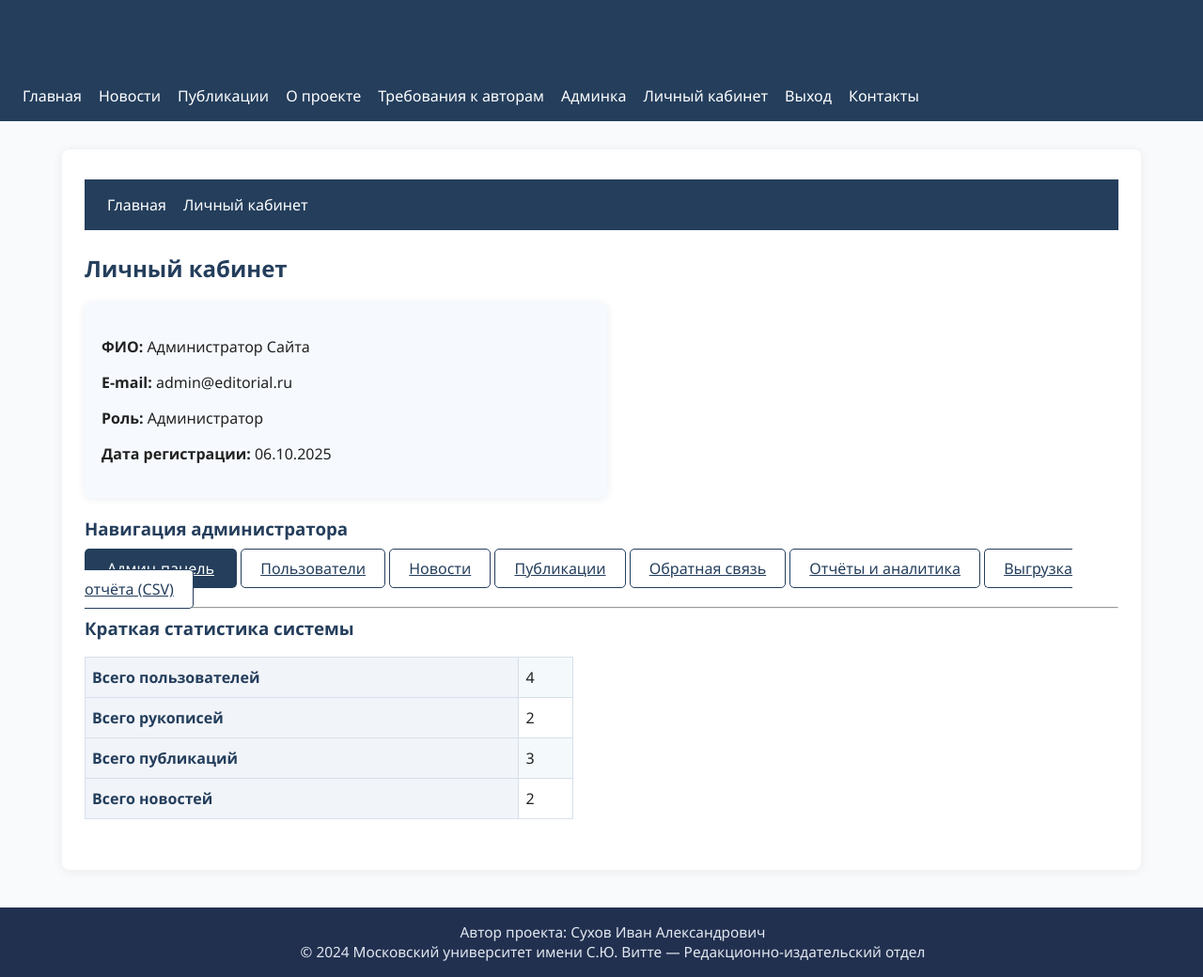
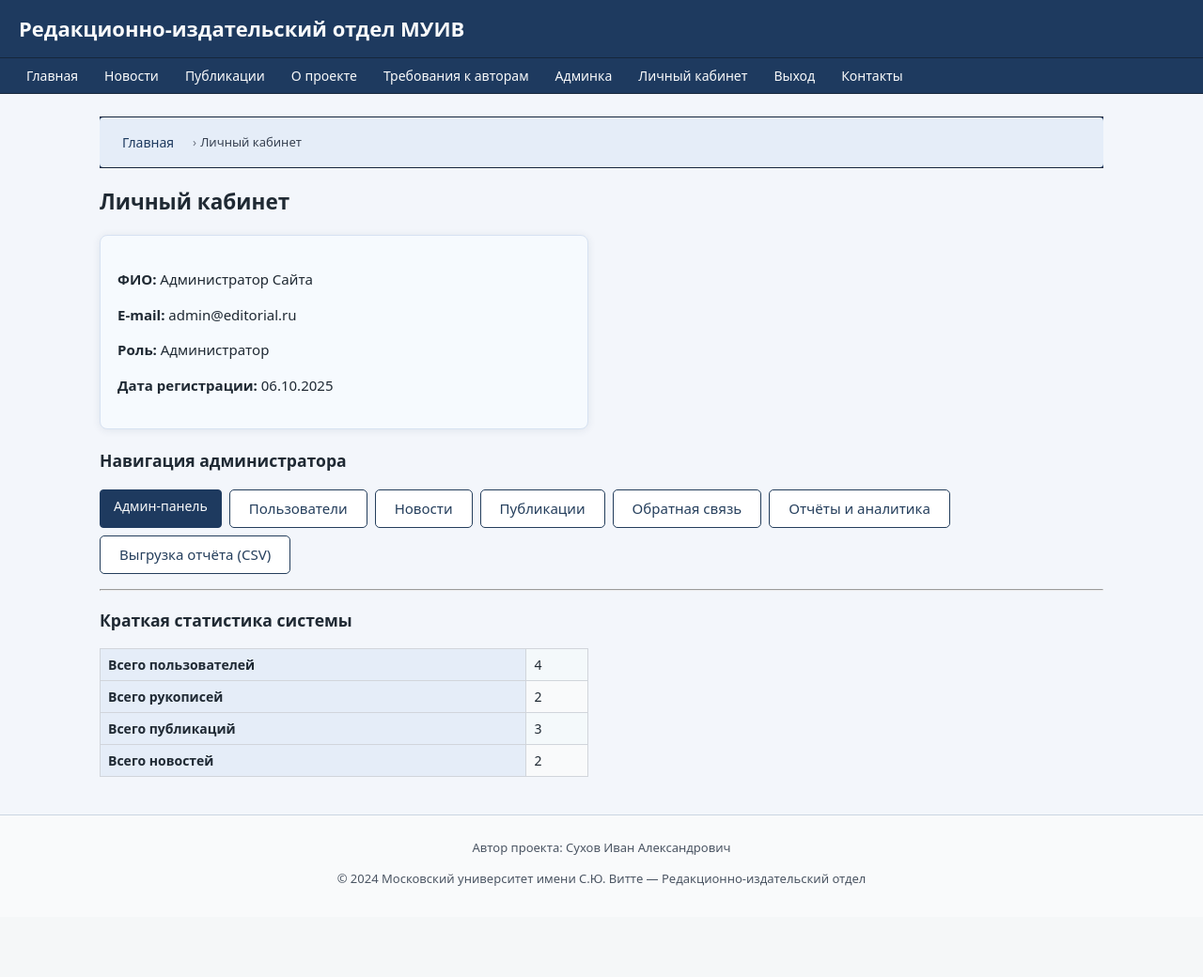
Before and after one commit to IvanASukhov/editorial, a Flask app: page /lk in a window 1280 px wide. Shown: the whole page at 94% size. After the commit the page ends 943 px from the top, so only its background shows below. Run offline with Flask 3, Linux system fonts and the light colour scheme; a user stored in the database is signed in; data comes from the database, SQL or seed files in the repository.

Commit message:
Update main.css

```diff
--- a/static/css/main.css
+++ b/static/css/main.css
@@ -1,137 +1,336 @@
-/* main.css — общий стиль для редакционно-издательского сайта */
+/* ===== БАЗОВЫЕ НАСТРОЙКИ ===== */
 
-body {
-    background: #f8fafc;
-    font-family: 'Segoe UI', Arial, sans-serif;
-    color: #222;
+* {
+    box-sizing: border-box;
+}
+
+html, body {
     margin: 0;
     padding: 0;
 }
 
-header, nav, footer {
-    background: #243e5c;
-    color: #fff;
-    padding: 16px 0;
+body {
+    font-family: system-ui, -apple-system, BlinkMacSystemFont, "Segoe UI", sans-serif;
+    font-size: 15px;
+    line-height: 1.5;
+    background: #f3f6fb;
+    color: #1f2933;
 }
 
-header h1, footer p {
-    margin: 0;
-    padding-left: 24px;
+/* ===== ШАПКА И НАВИГАЦИЯ ===== */
+
+header {
+    background: #1e3a5f;
+    padding: 14px 20px;
 }
 
+header h1 {
+    margin: 0;
+    font-size: 22px;
+    font-weight: 700;
+    color: #f9fafb;          /* <-- белый текст в шапке */
+}
+
+/* Верхнее меню */
+
 nav {
-    margin-bottom: 24px;
+    background: #1e3a5f;
+    border-top: 1px solid #16263b;
+    border-bottom: 1px solid #16263b;
 }
+
 nav ul {
     list-style: none;
     margin: 0;
-    padding: 0 24px;
+    padding: 0 16px;
     display: flex;
-    gap: 18px;
+    flex-wrap: wrap;
+    gap: 4px;
 }
+
+nav li {
+    margin: 0;
+    padding: 0;
+}
+
 nav a {
-    color: #fff;
+    display: block;
+    padding: 8px 12px;
     text-decoration: none;
-    font-weight: 500;
-    transition: color 0.2s;
+    font-size: 14px;
+    color: #f9fafb;          /* <-- белые ссылки в меню */
+    border-radius: 4px;
 }
+
 nav a:hover {
-    color: #ffd700;
+    background: #27476b;
 }
+
+/* ===== ОСНОВНОЙ КОНТЕЙНЕР ===== */
 
 .container {
     max-width: 1100px;
-    margin: 30px auto;
-    background: #fff;
-    border-radius: 8px;
-    box-shadow: 0 1px 12px #0001;
-    padding: 32px 24px;
+    margin: 24px auto 40px auto;
+    padding: 0 16px;
 }
 
-h1, h2, h3, h4 {
-    color: #243e5c;
-    margin-top: 0;
+/* ===== ХЛЕБНЫЕ КРОШКИ ===== */
+
+.breadcrumbs {
+    margin-bottom: 16px;
 }
 
-form {
+.breadcrumbs ul {
+    list-style: none;
+    margin: 0;
+    padding: 8px 12px;
     display: flex;
-    flex-direction: column;
-    gap: 14px;
-    max-width: 500px;
-    margin: 0 auto;
+    flex-wrap: wrap;
+    gap: 4px;
+    background: #e5edf8;
+    border-radius: 4px;
+    font-size: 13px;
 }
 
-input[type="text"], input[type="email"], input[type="password"], textarea, select {
-    border: 1px solid #bbb;
-    border-radius: 5px;
-    padding: 8px 10px;
-    font-size: 1em;
-    background: #f7f7fa;
-    transition: border 0.2s;
+.breadcrumbs li {
+    display: flex;
+    align-items: center;
 }
 
-input:focus, textarea:focus, select:focus {
-    border: 1.5px solid #243e5c;
-    outline: none;
-    background: #fff;
+.breadcrumbs li + li::before {
+    content: "›";
+    margin: 0 4px;
+    color: #6b7280;
 }
 
-input[type="file"] {
-    border: none;
-    background: none;
+.breadcrumbs a {
+    text-decoration: none;
+    color: #1e3a5f;
 }
 
-button, input[type="submit"], .btn {
-    background: #243e5c;
-    color: #fff;
-    border: none;
-    border-radius: 5px;
-    padding: 10px 24px;
-    font-size: 1em;
-    cursor: pointer;
-    transition: background 0.2s;
-}
-button:hover, input[type="submit"]:hover, .btn:hover {
-    background: #1a2c43;
+.breadcrumbs span {
+    color: #374151;
 }
 
+/* ===== КАРТОЧКИ И БЛОКИ ===== */
+
+.card {
+    background: #ffffff;
+    border: 1px solid #d7e2f2;
+    border-radius: 8px;
+    padding: 18px 20px;
+    box-shadow: 0 1px 6px rgba(15, 23, 42, 0.06);
+    margin-bottom: 18px;
+}
+
+/* ===== КНОПКИ ===== */
+
+.btn {
+    display: inline-block;
+    padding: 7px 14px;
+    font-size: 14px;
+    line-height: 1.4;
+    border-radius: 4px;
+    border: 1px solid transparent;
+    cursor: pointer;
+    text-decoration: none;
+    text-align: center;
+    white-space: nowrap;
+    transition: background 0.15s ease, color 0.15s ease, border-color 0.15s ease, transform 0.08s ease;
+}
+
+.btn-primary {
+    background: #1e3a5f;
+    color: #f9fafb;
+    border-color: #1e3a5f;
+}
+
+.btn-primary:hover {
+    background: #23456e;
+    border-color: #23456e;
+    transform: translateY(-1px);
+}
+
+.btn-outline {
+    background: #ffffff;
+    color: #1e3a5f;
+    border-color: #1e3a5f;
+}
+
+.btn-outline:hover {
+    background: #1e3a5f;
+    color: #f9fafb;
+    transform: translateY(-1px);
+}
+
+/* ===== АЛЕРТЫ (flash-сообщения) ===== */
+
 .alert {
+    padding: 10px 14px;
+    margin-bottom: 14px;
     border-radius: 4px;
-    padding: 10px 16px;
-    margin-bottom: 16px;
-    font-size: 1em;
+    font-size: 14px;
 }
-.alert-success { background: #e7faea; color: #23723a; border-left: 6px solid #36c572; }
-.alert-danger { background: #fae7e7; color: #b22222; border-left: 6px solid #e14c4c; }
-.alert-warning { background: #fffbe6; color: #b29600; border-left: 6px solid #ffe066; }
-.alert-info    { background: #eaf5fa; color: #21566b; border-left: 6px solid #64b5f6; }
+
+.alert-success {
+    background: #ecfdf3;
+    border: 1px solid #16a34a;
+    color: #166534;
+}
+
+.alert-info {
+    background: #eff6ff;
+    border: 1px solid #3b82f6;
+    color: #1d4ed8;
+}
+
+.alert-warning {
+    background: #fffbeb;
+    border: 1px solid #facc15;
+    color: #92400e;
+}
+
+.alert-danger {
+    background: #fef2f2;
+    border: 1px solid #ef4444;
+    color: #b91c1c;
+}
+
+/* ===== ТАБЛИЦЫ ===== */
 
 table {
+    border-collapse: collapse;
     width: 100%;
-    border-collapse: collapse;
-    margin-bottom: 22px;
-    background: #fafcff;
 }
-th, td {
-    border: 1px solid #d7e0ea;
-    padding: 10px 7px;
+
+.table-striped th,
+.table-striped td {
+    border: 1px solid #d1d5db;
+    padding: 6px 8px;
+    font-size: 14px;
+}
+
+.table-striped th {
+    background: #e5edf8;
     text-align: left;
 }
-th {
-    background: #f1f4f9;
-    color: #243e5c;
+
+.table-striped tr:nth-child(even) td {
+    background: #f9fafb;
 }
 
-@media (max-width: 700px) {
-    .container { padding: 8vw 2vw; }
-    nav ul { flex-direction: column; gap: 8px; }
-    table, th, td { font-size: 15px; }
+/* ===== СТАТУСЫ РУКОПИСЕЙ ===== */
+
+.manuscript-status {
+    padding: 2px 8px;
+    border-radius: 999px;
+    font-size: 12px;
+    border: 1px solid #d1d5db;
+    background: #f3f4f6;
+    white-space: nowrap;
 }
 
+.status-submitted {
+    border-color: #3b82f6;
+    background: #eff6ff;
+    color: #1d4ed8;
+}
+
+.status-under_review {
+    border-color: #f59e0b;
+    background: #fffbeb;
+    color: #92400e;
+}
+
+.status-accepted,
+.status-published {
+    border-color: #16a34a;
+    background: #ecfdf3;
+    color: #166534;
+}
+
+.status-rejected {
+    border-color: #ef4444;
+    background: #fef2f2;
+    color: #b91c1c;
+}
+
+/* ===== ФОРМЫ ===== */
+
+input[type="text"],
+input[type="email"],
+input[type="password"],
+input[type="date"],
+textarea,
+select {
+    width: 100%;
+    padding: 7px 8px;
+    border-radius: 4px;
+    border: 1px solid #cbd5e1;
+    font-size: 14px;
+    font-family: inherit;
+    margin-bottom: 8px;
+}
+
+textarea {
+    min-height: 90px;
+    resize: vertical;
+}
+
+label {
+    font-size: 14px;
+    font-weight: 500;
+    margin-bottom: 2px;
+    display: inline-block;
+}
+
+/* ===== ПОДВАЛ ===== */
+
 footer {
-    margin-top: 40px;
-    text-align: left;
-    font-size: 0.96em;
-    background: #223050;
-    color: #e2e8f0;
+    border-top: 1px solid #cbd5e1;
+    padding: 12px 16px 18px 16px;
+    background: #f9fafb;
+    font-size: 13px;
+    color: #4b5563;
+    text-align: center;
 }
+
+/* ===== ЛК: СЕТКА КНОПОК ===== */
+
+.lk-actions-grid {
+    display: flex;
+    flex-wrap: wrap;
+    gap: 8px;
+    margin-bottom: 16px;
+}
+
+/* ===== АДАПТИВ ===== */
+
+@media (max-width: 700px) {
+    .container {
+        padding: 0 10px;
+        margin-top: 16px;
+    }
+
+    nav ul {
+        padding: 4px 8px;
+    }
+
+    nav a {
+        padding: 6px 10px;
+        font-size: 13px;
+    }
+
+    header h1 {
+        font-size: 18px;
+    }
+
+    .card {
+        padding: 14px 14px;
+    }
+
+    .table-striped th,
+    .table-striped td {
+        font-size: 13px;
+    }
+}
```
